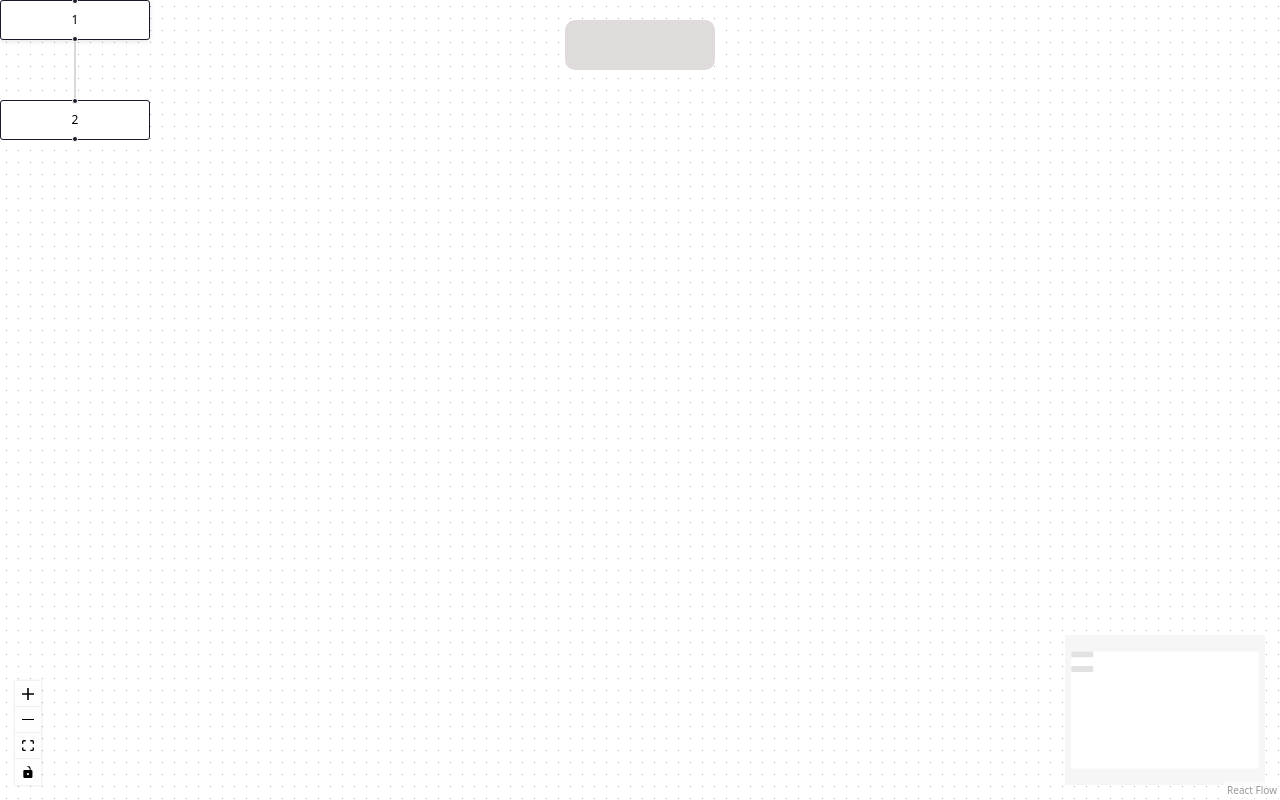
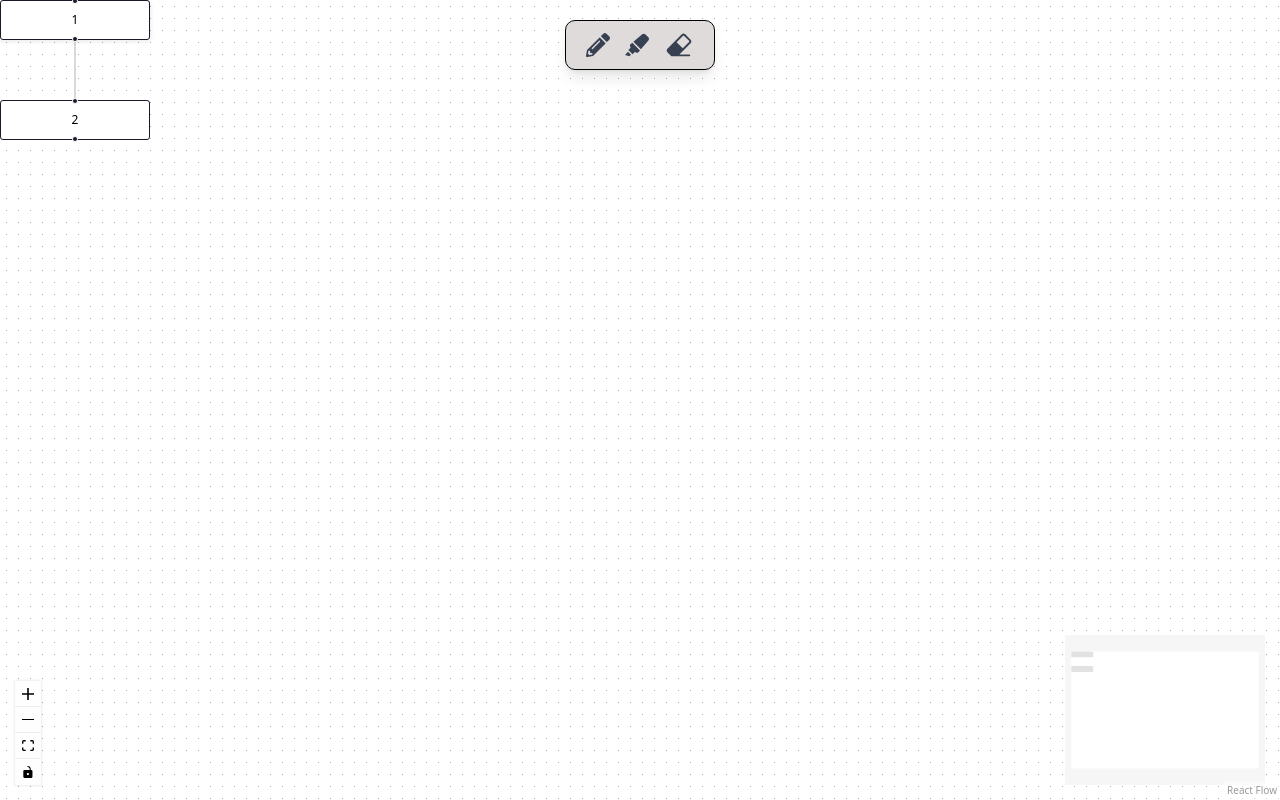
Before and after one commit to codingprovide/brain-note, a React (Vite) app: page / in a window 1280 px wide. Built offline with nearby package versions, Linux system fonts and the light colour scheme.

Commit message:
工具列顯示

```diff
--- a/package.json
+++ b/package.json
@@ -12,7 +12,8 @@
   "dependencies": {
     "@xyflow/react": "^12.3.6",
     "react": "^18.3.1",
-    "react-dom": "^18.3.1"
+    "react-dom": "^18.3.1",
+    "react-icons": "^5.4.0"
   },
   "devDependencies": {
     "@eslint/js": "^9.15.0",
--- a/src/App.jsx
+++ b/src/App.jsx
@@ -37,11 +37,12 @@ export default function App() {
         onEdgesChange={onEdgesChange}
         onConnect={onConnect}
       >
-        <PaintToolsBar />
         <Controls />
         <MiniMap />
         <Background variant="dots" gap={12} size={1} />
       </ReactFlow>
+
+      <PaintToolsBar />
     </div>
   );
 }
--- a/src/components/PaintToolsBar.jsx
+++ b/src/components/PaintToolsBar.jsx
@@ -1,7 +1,26 @@
+import React, { useState, useEffect } from "react";
+import { FaPencilAlt } from "react-icons/fa";
+import { FaHighlighter } from "react-icons/fa";
+import { PiEraserFill } from "react-icons/pi";
+
 export default function PaintToolsBar() {
+  const [show, setShow] = useState(true);
+
   return (
-    <div className="flex justify-center">
-      <div className="w-[150px] h-[50px] bg-[#E0DBDB] text-center mt-5 rounded-[10px] "></div>
+    <div className="absolute top-0 left-1/2 transform -translate-x-1/2">
+      {show && (
+        <div className="w-[150px] h-[50px] bg-[#E0DBDB] border-black border text-center mt-5 rounded-[10px] shadow-lg flex place-items-center justify-between px-5">
+          <button className="">
+            <FaPencilAlt className="text-gray-700 text-2xl" />
+          </button>
+          <button className="">
+            <FaHighlighter className="text-gray-700 text-2xl" />
+          </button>
+          <button className="">
+            <PiEraserFill className="text-gray-700 text-3xl" />
+          </button>
+        </div>
+      )}
     </div>
   );
 }
```
Also changed, not shown: 1 other file (tests, documents, lock files or other folders).
